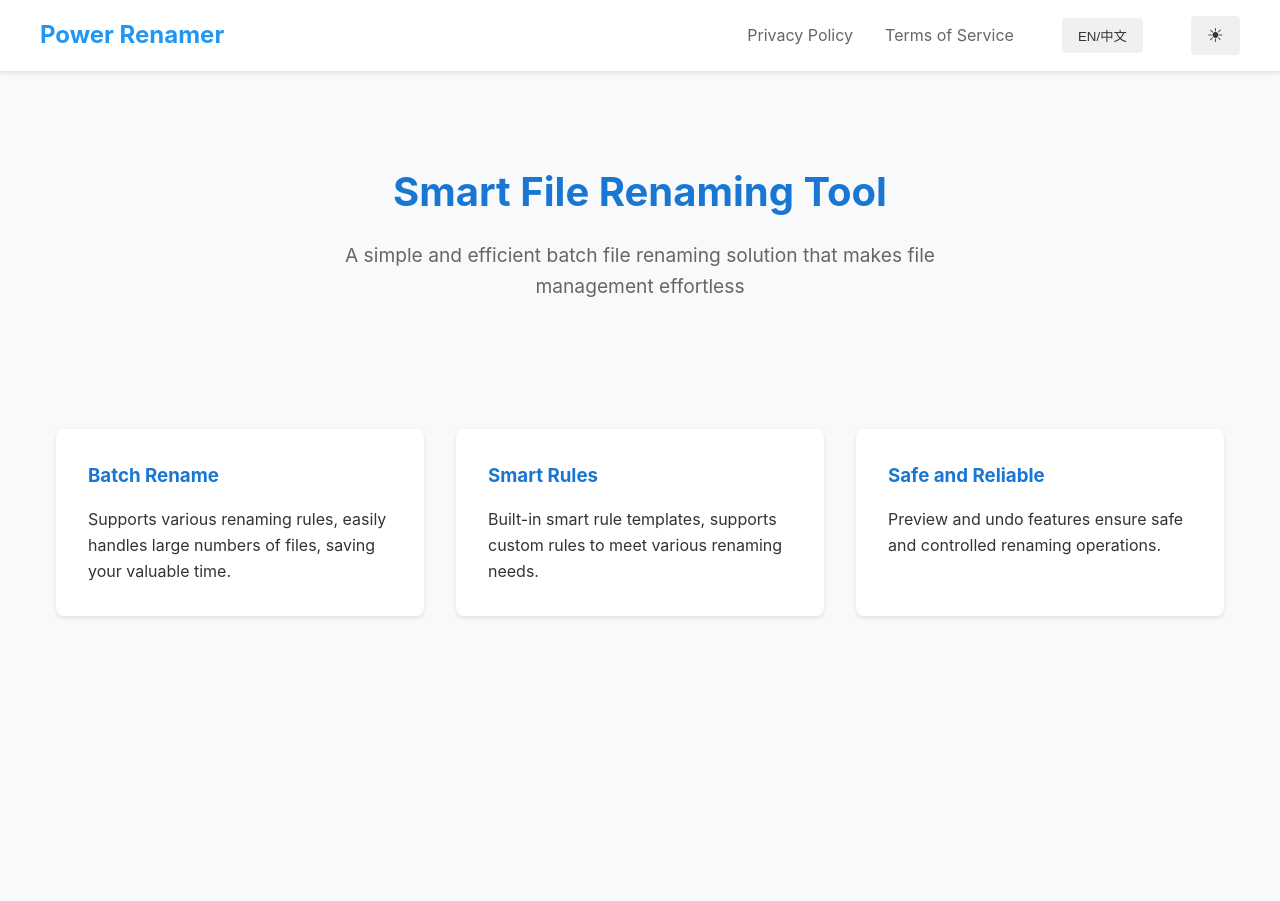
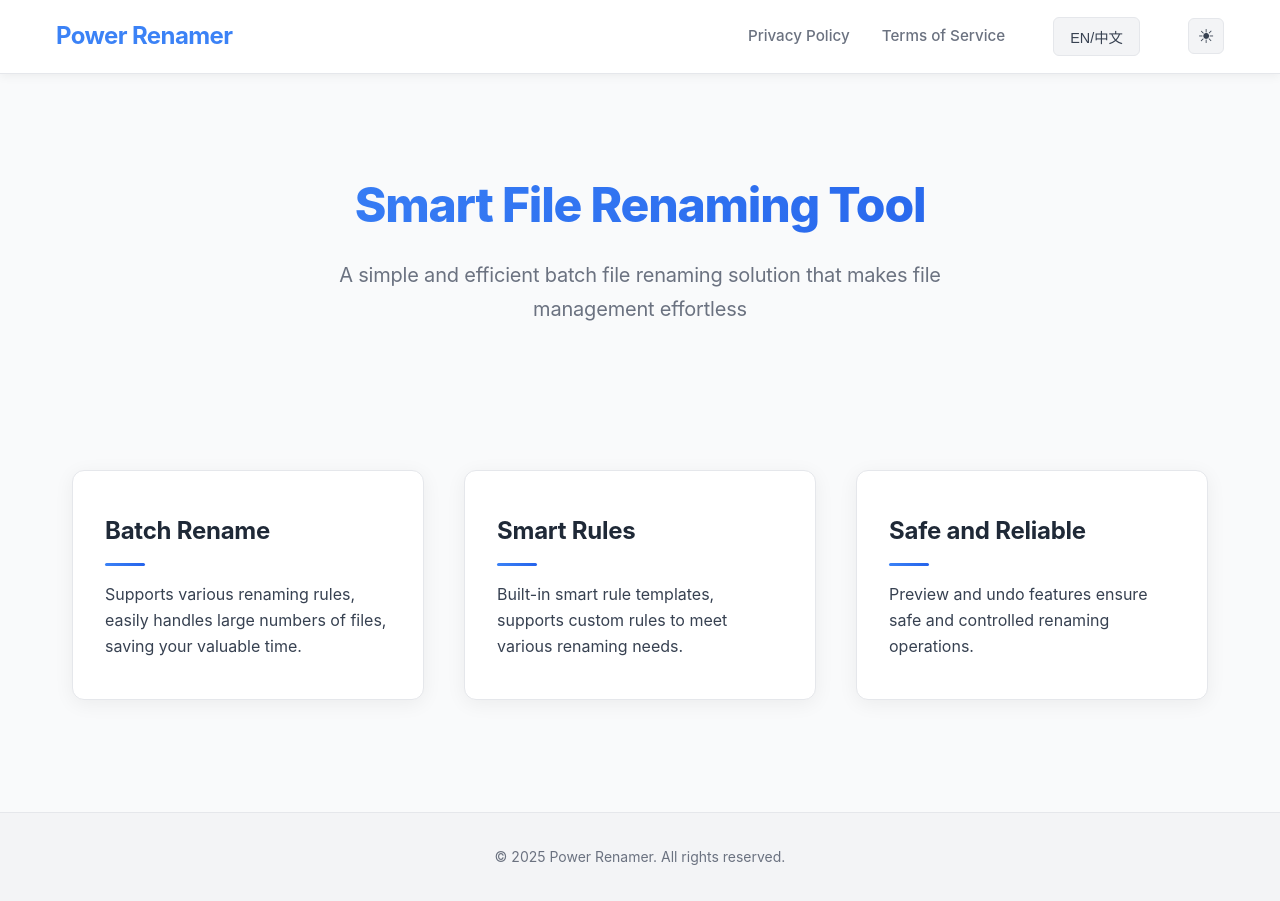
Before and after one commit to LightningRenamer/lightning-renamer-privacy, a plain HTML site: page index.html in a window 1280 px wide. Before the commit the page ends 800 px from the top, so only its background shows below. Drawn offline with Linux system fonts and the light colour scheme.

Commit message:
Update index.html

```diff
--- a/index.html
+++ b/index.html
@@ -6,29 +6,39 @@
         <title>Power Renamer</title>
         <style>
             :root {
-                --background-color: #f8f9fa;
-                --text-color: #333;
+                --background-color: #f9fafb;
+                --text-color: #374151;
                 --header-background: #ffffff;
                 --card-background: #ffffff;
-                --shadow-color: rgba(0, 0, 0, 0.1);
-                --primary-color: #2196f3;
-                --primary-dark: #1976d2;
-                --secondary-color: #666;
-                --hover-color: #e0e0e0;
-                --button-background: #f0f0f0;
+                --shadow-color: rgba(0, 0, 0, 0.06);
+                --primary-color: #3b82f6;
+                --primary-dark: #2563eb;
+                --secondary-color: #6b7280;
+                --hover-color: #f3f4f6;
+                --button-background: #f3f4f6;
+                --border-color: #e5e7eb;
+                --heading-color: #1f2937;
+                --footer-background: #f3f4f6;
+                --content-max-width: 1200px;
+                --heading-font: -apple-system, BlinkMacSystemFont, 'SF Pro Display', 'Segoe UI', Roboto, sans-serif;
+                --card-hover-shadow: 0 10px 30px rgba(0, 0, 0, 0.08);
             }
 
             [data-theme="dark"] {
-                --background-color: #121212;
-                --text-color: #e0e0e0;
-                --header-background: #1e1e1e;
-                --card-background: #2d2d2d;
+                --background-color: #111827;
+                --text-color: #e5e7eb;
+                --header-background: #1f2937;
+                --card-background: #1f2937;
                 --shadow-color: rgba(0, 0, 0, 0.3);
-                --primary-color: #64b5f6;
-                --primary-dark: #42a5f5;
-                --secondary-color: #aaaaaa;
-                --hover-color: #3d3d3d;
-                --button-background: #3d3d3d;
+                --primary-color: #60a5fa;
+                --primary-dark: #3b82f6;
+                --secondary-color: #9ca3af;
+                --hover-color: #374151;
+                --button-background: #374151;
+                --border-color: #4b5563;
+                --heading-color: #f9fafb;
+                --footer-background: #1f2937;
+                --card-hover-shadow: 0 10px 30px rgba(0, 0, 0, 0.25);
             }
 
             * {
@@ -38,38 +48,52 @@
             }
 
             body {
-                font-family: -apple-system, BlinkMacSystemFont, 'Segoe UI', Roboto, Oxygen, Ubuntu, Cantarell, 'Open Sans', 'Helvetica Neue', sans-serif;
-                line-height: 1.6;
+                font-family: -apple-system, BlinkMacSystemFont, 'SF Pro Text', 'Segoe UI', Roboto, Oxygen, Ubuntu, Cantarell, 'Open Sans', 'Helvetica Neue', sans-serif;
+                line-height: 1.7;
                 color: var(--text-color);
                 background-color: var(--background-color);
-                transition: background-color 0.3s ease, color 0.3s ease;
+                transition: background-color 0.4s ease, color 0.4s ease;
+                text-rendering: optimizeLegibility;
+                -webkit-font-smoothing: antialiased;
+                -moz-osx-font-smoothing: grayscale;
             }
 
             .header {
                 background-color: var(--header-background);
-                box-shadow: 0 2px 4px var(--shadow-color);
+                box-shadow: 0 2px 10px var(--shadow-color);
                 padding: 1rem;
                 position: fixed;
                 width: 100%;
                 top: 0;
                 z-index: 1000;
-                transition: background-color 0.3s ease;
+                transition: background-color 0.4s ease, box-shadow 0.4s ease;
+                border-bottom: 1px solid var(--border-color);
             }
 
             .nav {
-                max-width: 1200px;
+                max-width: var(--content-max-width);
                 margin: 0 auto;
                 display: flex;
                 justify-content: space-between;
                 align-items: center;
+                padding: 0 1rem;
             }
 
             .logo {
                 font-size: 1.5rem;
-                font-weight: bold;
+                font-weight: 700;
                 color: var(--primary-color);
                 text-decoration: none;
                 transition: color 0.3s ease;
+                font-family: var(--heading-font);
+                letter-spacing: -0.025em;
+                display: flex;
+                align-items: center;
+                gap: 0.5rem;
+            }
+
+            .logo:hover {
+                color: var(--primary-dark);
             }
 
             .nav-links {
@@ -82,6 +106,8 @@
                 color: var(--secondary-color);
                 text-decoration: none;
                 transition: color 0.3s ease;
+                font-weight: 500;
+                font-size: 0.95rem;
             }
 
             .nav-links a:hover {
@@ -90,17 +116,20 @@
 
             .button {
                 background: var(--button-background);
-                border: none;
+                border: 1px solid var(--border-color);
                 padding: 0.5rem 1rem;
-                border-radius: 4px;
+                border-radius: 6px;
                 cursor: pointer;
-                transition: background-color 0.3s ease;
+                transition: all 0.3s ease;
                 color: var(--text-color);
                 margin-left: 1rem;
+                font-weight: 500;
+                font-size: 0.9rem;
             }
 
             .button:hover {
                 background: var(--hover-color);
+                transform: translateY(-1px);
             }
 
             .theme-switch {
@@ -108,67 +137,113 @@
                 align-items: center;
                 justify-content: center;
                 margin-left: 1rem;
+                width: 36px;
+                height: 36px;
+                padding: 0;
             }
 
             .theme-icon {
                 font-size: 1.2rem;
-                /*margin-right: 0.3rem;*/
+                line-height: 1;
             }
 
             .main {
-                max-width: 1200px;
+                max-width: var(--content-max-width);
                 margin: 6rem auto 2rem;
-                padding: 0 1rem;
+                padding: 0 2rem;
             }
 
             .hero {
                 text-align: center;
-                padding: 4rem 0;
+                padding: 5rem 0;
+                max-width: 900px;
+                margin: 0 auto;
             }
 
             .hero h1 {
-                font-size: 2.5rem;
-                margin-bottom: 1rem;
-                color: var(--primary-dark);
+                font-size: 3rem;
+                margin-bottom: 1.5rem;
+                color: var(--heading-color);
                 transition: color 0.3s ease;
+                font-family: var(--heading-font);
+                font-weight: 800;
+                letter-spacing: -0.025em;
+                line-height: 1.2;
+                background: linear-gradient(135deg, var(--primary-color), var(--primary-dark));
+                -webkit-background-clip: text;
+                -webkit-text-fill-color: transparent;
+                background-clip: text;
             }
 
             .hero p {
-                font-size: 1.2rem;
+                font-size: 1.25rem;
                 color: var(--secondary-color);
-                max-width: 600px;
-                margin: 0 auto;
+                max-width: 700px;
+                margin: 0 auto 2rem;
                 transition: color 0.3s ease;
+                font-weight: 400;
+                letter-spacing: -0.01em;
             }
 
             .features {
                 display: grid;
                 grid-template-columns: repeat(auto-fit, minmax(300px, 1fr));
-                gap: 2rem;
-                padding: 4rem 0;
+                gap: 2.5rem;
+                padding: 2rem 0 5rem;
             }
 
             .feature-card {
                 background: var(--card-background);
-                padding: 2rem;
-                border-radius: 8px;
-                box-shadow: 0 2px 4px var(--shadow-color);
-                transition: transform 0.3s ease, background-color 0.3s ease;
+                padding: 2.5rem 2rem;
+                border-radius: 12px;
+                box-shadow: 0 4px 20px var(--shadow-color);
+                transition: transform 0.4s ease, background-color 0.3s ease, box-shadow 0.4s ease;
+                border: 1px solid var(--border-color);
+                display: flex;
+                flex-direction: column;
+                height: 100%;
             }
 
             .feature-card:hover {
-                transform: translateY(-5px);
+                transform: translateY(-8px);
+                box-shadow: var(--card-hover-shadow);
             }
 
             .feature-card h3 {
-                color: var(--primary-dark);
+                color: var(--heading-color);
                 margin-bottom: 1rem;
                 transition: color 0.3s ease;
+                font-size: 1.5rem;
+                font-weight: 700;
+                font-family: var(--heading-font);
+                letter-spacing: -0.01em;
+                position: relative;
+            }
+
+            .feature-card h3::after {
+                content: '';
+                display: block;
+                width: 40px;
+                height: 3px;
+                background: linear-gradient(90deg, var(--primary-color), var(--primary-dark));
+                margin-top: 0.75rem;
+                border-radius: 3px;
             }
 
             .feature-card p {
                 color: var(--text-color);
                 transition: color 0.3s ease;
+                line-height: 1.6;
+                flex-grow: 1;
+            }
+
+            .footer {
+                text-align: center;
+                padding: 2rem 1rem;
+                background-color: var(--footer-background);
+                color: var(--secondary-color);
+                font-size: 0.875rem;
+                border-top: 1px solid var(--border-color);
             }
 
             [data-lang='zh'] {
@@ -187,11 +262,19 @@
 
             @media (max-width: 768px) {
                 .hero h1 {
-                    font-size: 2rem;
+                    font-size: 2.25rem;
                 }
 
                 .hero p {
-                    font-size: 1rem;
+                    font-size: 1.1rem;
+                }
+
+                .main {
+                    padding: 0 1.5rem;
+                }
+
+                .hero {
+                    padding: 3rem 0;
                 }
 
                 .nav {
@@ -201,10 +284,16 @@
 
                 .nav-links {
                     flex-wrap: wrap;
+                    justify-content: center;
                 }
 
                 .button {
                     margin: 0.5rem 0;
+                }
+
+                .features {
+                    grid-template-columns: 1fr;
+                    gap: 1.5rem;
                 }
             }
         </style>
@@ -212,7 +301,9 @@
     <body>
         <header class="header">
             <nav class="nav">
-                <a href="index.html" class="logo">Power Renamer</a>
+                <a href="index.html" class="logo">
+                    <span>Power Renamer</span>
+                </a>
                 <div class="nav-links">
                     <a href="privacy.html" data-lang="zh">隐私政策</a>
                     <a href="privacy.html" data-lang="en">Privacy Policy</a>
@@ -256,6 +347,11 @@
                 </div>
             </section>
         </main>
+
+        <footer class="footer">
+            <p data-lang="zh">© 2025 Power Renamer. 保留所有权利。</p>
+            <p data-lang="en">© 2025 Power Renamer. All rights reserved.</p>
+        </footer>
 
         <script>
             // 语言切换
```
